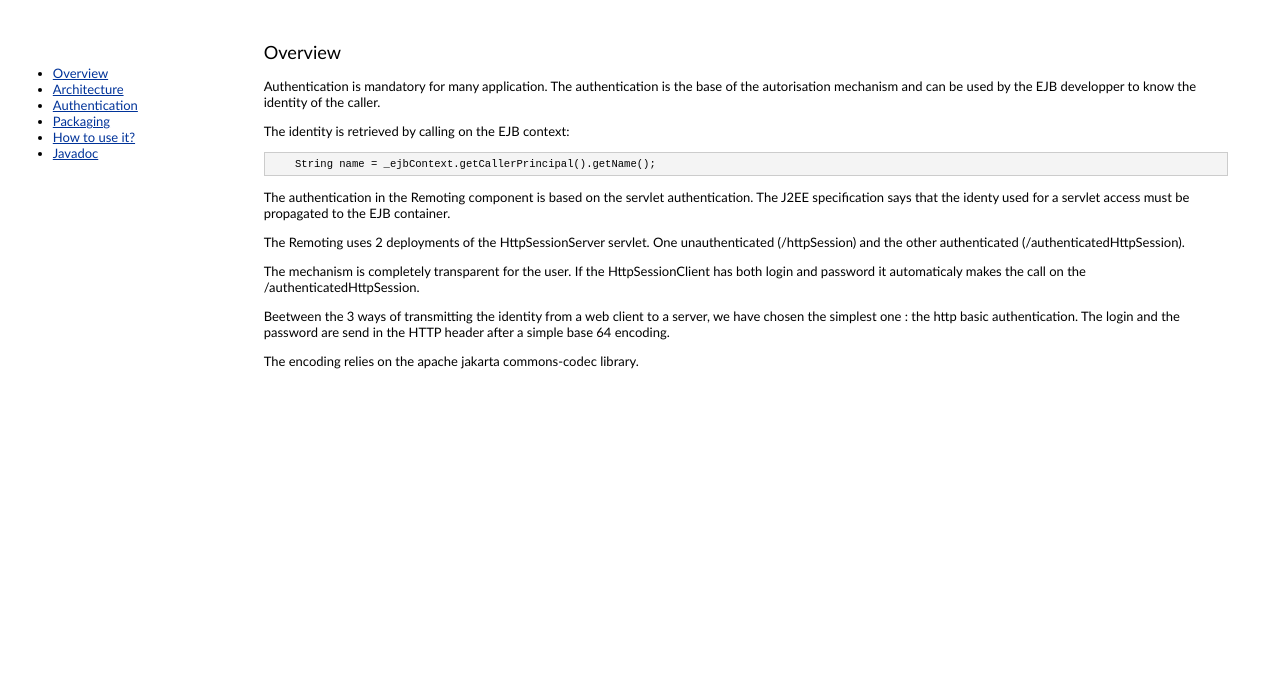
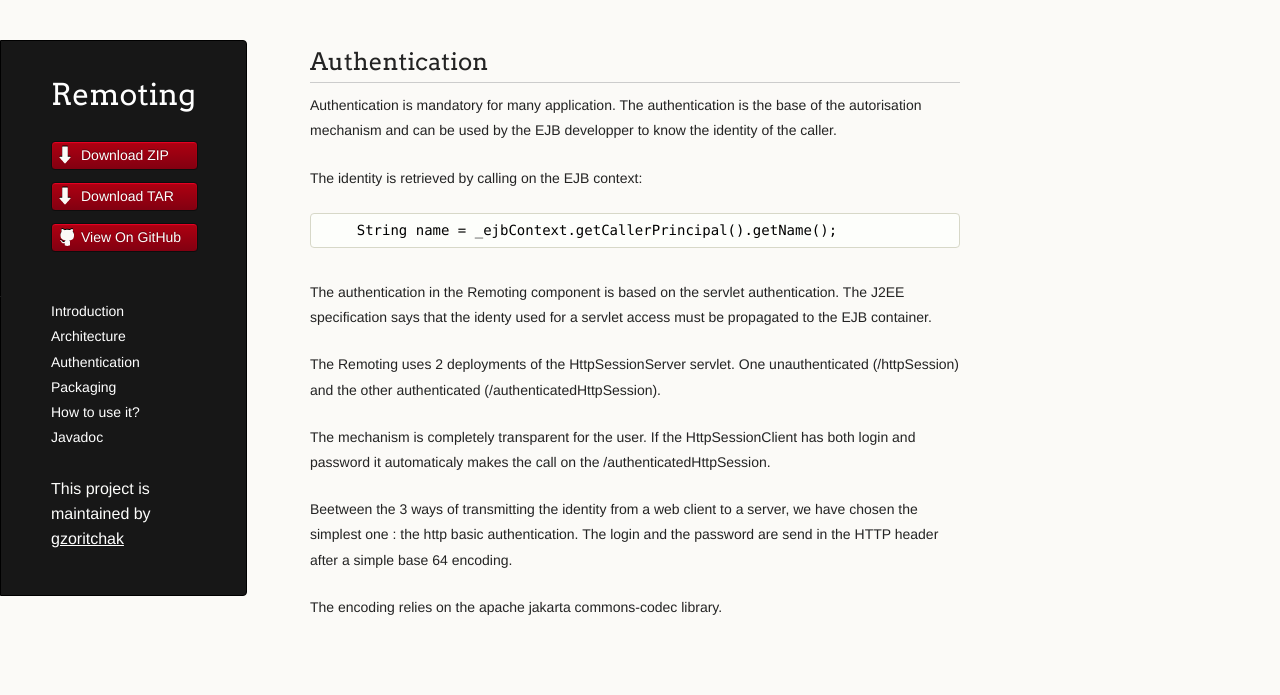
Before and after one commit to gzoritchak/remoting, a plain HTML site: page authentication.html in a window 1280 px wide. Drawn offline with Linux system fonts and the light colour scheme.

Commit message:
Mise à jour pages.

```diff
--- a/authentication.html
+++ b/authentication.html
@@ -1,52 +1,93 @@
-<?xml version="1.0" encoding="iso-8859-1"?>
-<!DOCTYPE html PUBLIC "-//W3C//DTD XHTML 1.0 Strict//EN"
- "http://www.w3.org/TR/xhtml1/DTD/xhtml1-strict.dtd">
-<html >
+<!doctype html>
+<html>
 <head>
-		<title>Remoting - Authentication</title>
-		<link rel="stylesheet" type="text/css" href="html.css" media="screen" title="Normal" />
+    <meta charset="utf-8">
+    <meta http-equiv="X-UA-Compatible" content="chrome=1">
+    <title>Remoting by gzoritchak</title>
+
+    <link rel="stylesheet" href="stylesheets/styles.css">
+    <link rel="stylesheet" href="stylesheets/pygment_trac.css">
+    <script src="javascripts/scale.fix.js"></script>
+    <meta name="viewport" content="width=device-width, initial-scale=1, user-scalable=no">
+    <!--[if lt IE 9]>
+    <script src="//html5shiv.googlecode.com/svn/trunk/html5.js"></script>
+    <![endif]-->
 </head>
+<body>
+<div class="wrapper">
+    <header>
+        <h1 class="header">Remoting</h1>
 
-	<body>
-		<div id="text">
-			<h2>Overview</h2>
-			<p />
+        <p class="header"></p>
+
+        <ul>
+            <li class="download"><a class="buttons" href="https://github.com/gzoritchak/remoting/zipball/master">Download
+                ZIP</a></li>
+            <li class="download"><a class="buttons" href="https://github.com/gzoritchak/remoting/tarball/master">Download
+                TAR</a></li>
+            <li><a class="buttons github" href="https://github.com/gzoritchak/remoting">View On GitHub</a></li>
+        </ul>
+
+        <br><a href="index.html">Introduction</a>
+        <br><a href="architecture.html">Architecture</a>
+        <br><a href="authentication.html">Authentication</a>
+        <br><a href="deployment.html">Packaging</a>
+        <br><a href="using.html">How to use it?</a>
+        <br><a href="javadoc/index.html">Javadoc</a>
+        <br>
+        <br>
+
+
+        <p class="header">This project is maintained by <a class="header name" href="https://github.com/gzoritchak">gzoritchak</a>
+        </p>
+
+
+    </header>
+    <section>
+        <h2>Authentication</h2>
+
+        <p>
             Authentication is mandatory for many application. The authentication is the
             base of the autorisation mechanism and can be used by the EJB developper to know
             the identity of the caller.
 
-        <p />The identity is retrieved by calling on the EJB context:<p />
+        </p>
+
+        <p>The identity is retrieved by calling on the EJB context:</p>
+
+        <p>
         <pre>    String name = _ejbContext.getCallerPrincipal().getName();</pre>
-			<p />
+        <p>
             The authentication in the Remoting component is based on the servlet authentication.
             The J2EE specification says that the identy used for a servlet access must be
             propagated to the EJB container.
-        <p />
+        </p>
+
+        <p>
             The Remoting uses 2 deployments of the HttpSessionServer servlet. One unauthenticated
             (/httpSession) and the other authenticated (/authenticatedHttpSession).
 
-        <p />The mechanism is completely transparent for the user. If the HttpSessionClient has
+        </p>
+
+        <p>The mechanism is completely transparent for the user. If the HttpSessionClient has
             both login and password it automaticaly makes the call on the /authenticatedHttpSession.
 
-        <p />Beetween the 3 ways of transmitting the identity from a web client to a server,
+        </p>
+
+        <p>
+            Beetween the 3 ways of transmitting the identity from a web client to a server,
             we have chosen the simplest one : the http basic authentication.
             The login and the password are send in the HTTP header after a simple base 64 encoding.
+        </p>
 
-        <p />The encoding relies on the apache jakarta commons-codec library.
-        <p />
+        <p>The encoding relies on the apache jakarta commons-codec library.
+        </p>
+
+        <p>
+    </section>
 </div>
-
-		<div id="menu">
-            <ul>
-                <li><a href="overview.html">Overview</a></li>
-                <li><a href="architecture.html">Architecture</a></li>
-                <li><a href="authentication.html">Authentication</a></li>
-                <li><a href="deployment.html">Packaging</a></li>
-                <li><a href="using.html">How to use it?</a></li>
-                <li><a href="javadoc/index.html" target="_blank">Javadoc</a></li>
-            </ul>
-		</div>
-
+<!--[if !IE]>
+<script>fixScale(document);</script><!--<![endif]-->
 
 </body>
 </html>
```
Also changed, not shown: architecture.html (+87 -39 lines), deployment.html (+56 -23 lines), index.html (+29 -33 lines), overview.html (deleted, +0 -41 lines), using.html (+51 -23 lines). Lines whose indentation alone changed are shown as unchanged.
